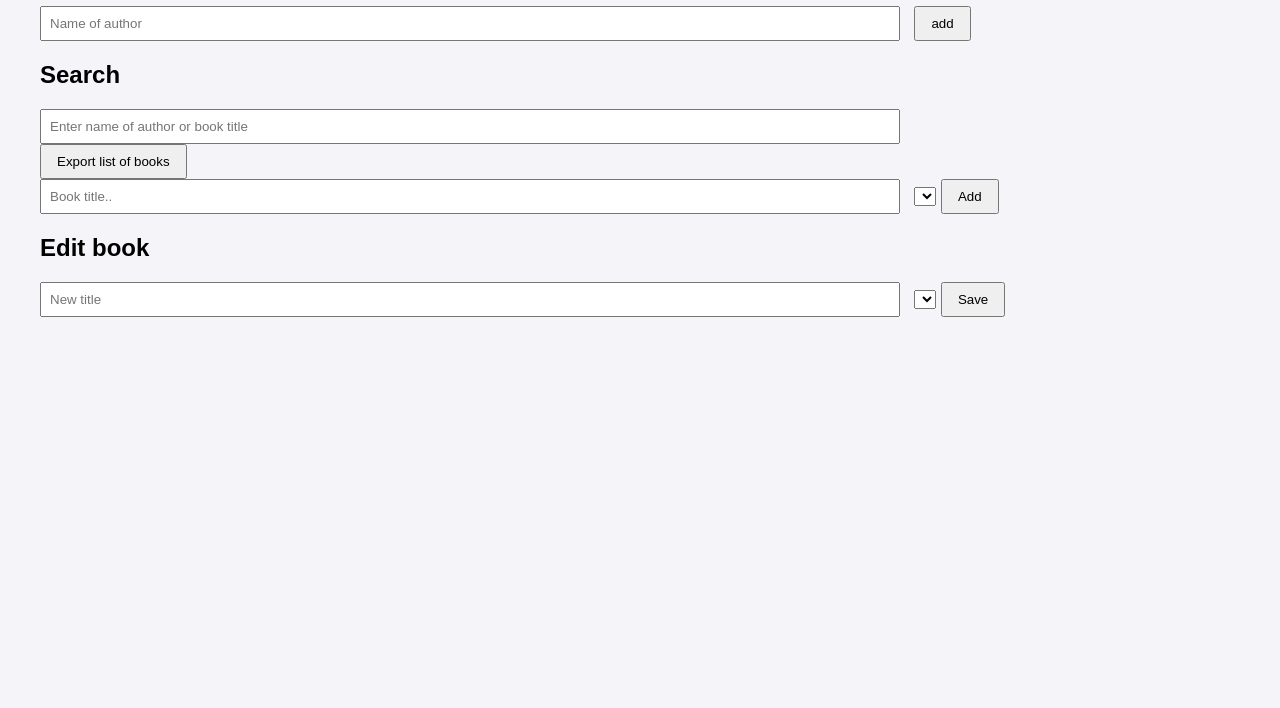
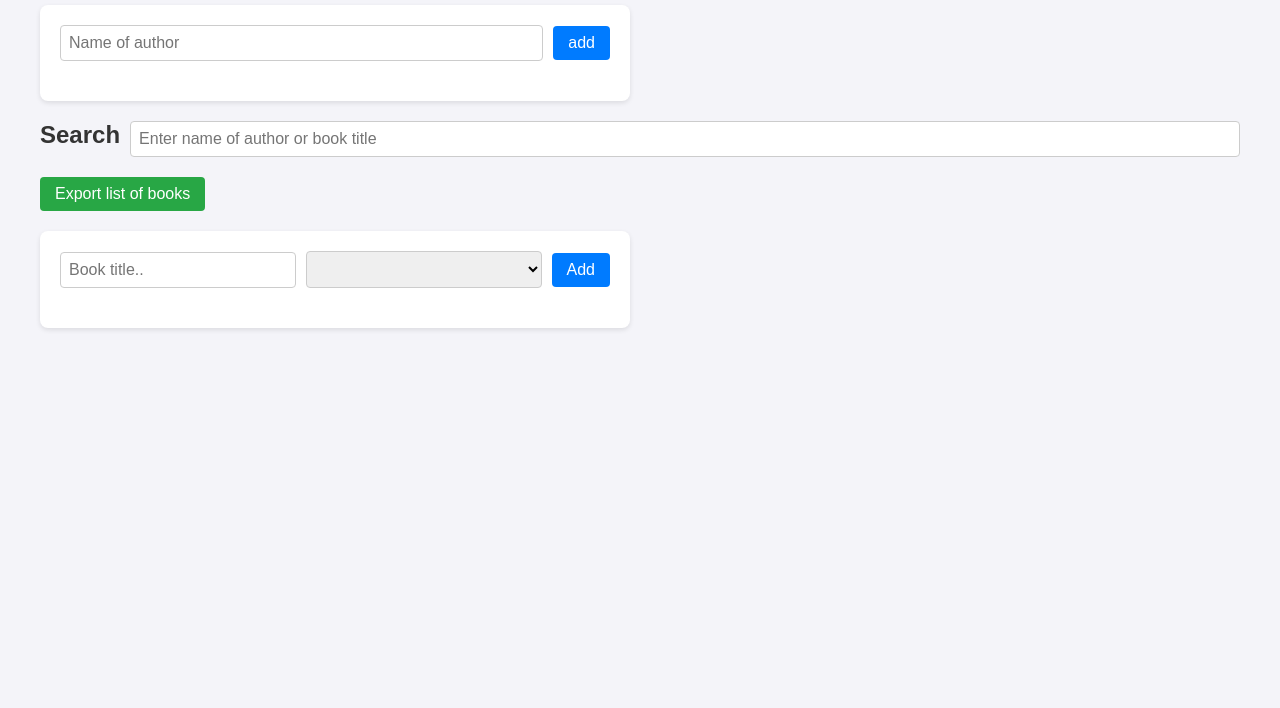
Before and after one commit to mamartam/library-fs, a website: page index.html in a window 1280 px wide. Shown: the part 92-800 px from the top of the page. Drawn offline with Linux system fonts and the light colour scheme.

Commit message:
add styles for the html file

```diff
--- a/style.css
+++ b/style.css
@@ -1,29 +1,148 @@
+* {
+  box-sizing: border-box;
+  margin: 0;
+  padding: 0;
+}
+
 body {
   font-family: Arial, sans-serif;
-  margin: 40px;
   background: #f4f4f9;
+  color: #333;
+  padding: 20px;
 }
-.box {
+
+.manage-app {
+  max-width: 1200px;
+  margin: 0 auto;
+}
+
+.manage-app__title {
+  font-size: 24px;
+  margin-bottom: 20px;
+  text-align: center;
+}
+
+.manage-app__grid {
+  display: grid;
+  grid-template-columns: 1fr;
+  gap: 20px;
+}
+
+.manage-app__actions {
+  display: flex;
+  justify-content: flex-start;
+}
+
+.card-box {
   background: white;
   padding: 20px;
   border-radius: 8px;
-  max-width: 400px;
   box-shadow: 0 2px 5px rgba(0, 0, 0, 0.1);
+  width: 100%;
 }
-input {
-  padding: 8px;
-  width: 70%;
-  margin-right: 10px;
+
+.card-box__title {
+  font-size: 20px;
+  margin-bottom: 15px;
 }
-button {
-  padding: 8px 15px;
-  cursor: pointer;
+
+.card-box__form {
+  display: flex;
+  flex-direction: column;
+  gap: 10px;
 }
-ul {
+
+.card-box__list {
   margin-top: 20px;
   padding-left: 20px;
 }
-li {
+
+.card-box__list li {
   margin-bottom: 8px;
   font-size: 18px;
 }
+
+.card-box--hidden {
+  display: none !important;
+}
+
+.form-author,
+.form-book,
+.form-edit,
+.search-box {
+  display: flex;
+  flex-wrap: wrap;
+  gap: 10px;
+}
+
+.form-author__input,
+.form-book__input,
+.form-edit__input,
+.search-box__input,
+.form-book__select,
+.form-edit__select {
+  padding: 8px;
+  flex: 1 1 200px;
+  font-size: 16px;
+  border: 1px solid #ccc;
+  border-radius: 4px;
+}
+
+.form-author__button,
+.form-book__button,
+.form-edit__button,
+.btn-export {
+  padding: 8px 15px;
+  cursor: pointer;
+  background-color: #007bff;
+  color: white;
+  border: none;
+  border-radius: 4px;
+  font-size: 16px;
+  transition: background 0.2s ease;
+}
+
+.form-author__button:hover,
+.form-book__button:hover,
+.form-edit__button:hover,
+.btn-export:hover {
+  background-color: #0056b3;
+}
+
+.btn-export {
+  background-color: #28a745;
+  width: 100%;
+}
+
+.btn-export:hover {
+  background-color: #218838;
+}
+
+@media (min-width: 768px) {
+  body {
+    padding: 40px;
+  }
+
+  .manage-app__title {
+    font-size: 32px;
+    text-align: left;
+  }
+
+  .manage-app__grid {
+    grid-template-columns: repeat(2, 1fr);
+  }
+
+  .search-box,
+  .manage-app__actions {
+    grid-column: span 2;
+  }
+
+  .btn-export {
+    width: auto;
+  }
+
+  .card-box__form {
+    flex-direction: row;
+    align-items: center;
+  }
+}
```
